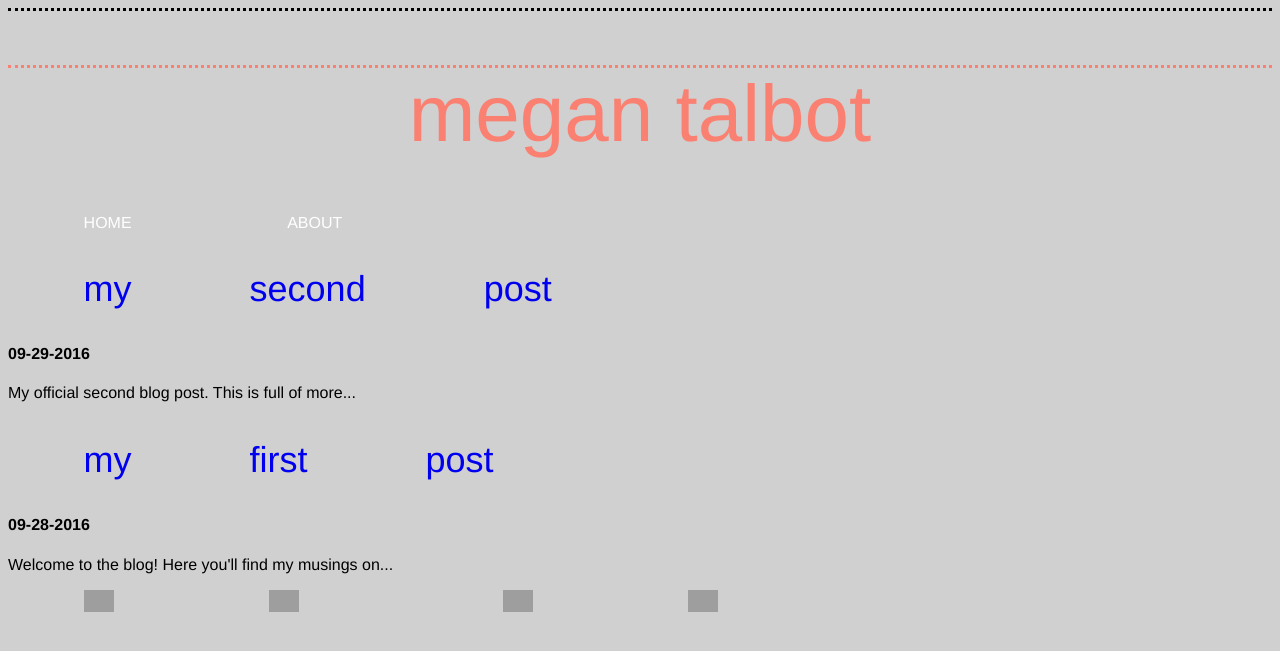
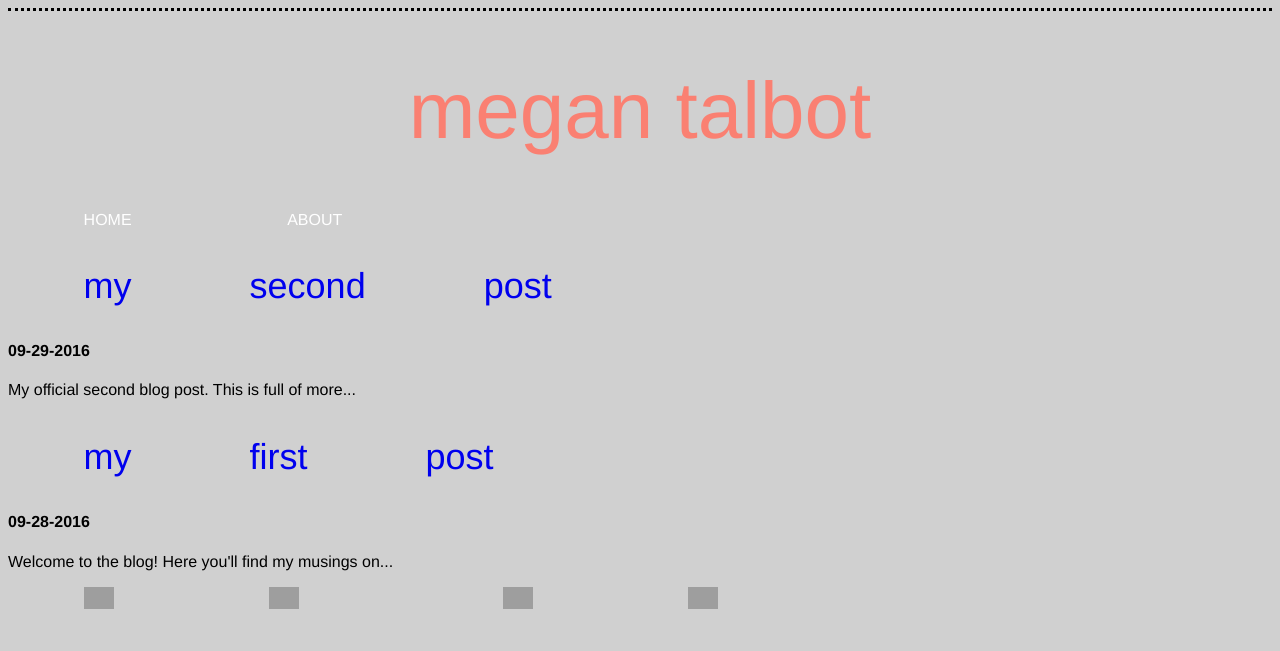
Before and after one commit to meganft/meganft.github.io, a Jekyll site: the page built from index.html, in a window 1280 px wide. Shown: the top 651 px of the page. Built offline with Jekyll 4.4.1, drawn with Linux system fonts in a browser that asks for light colours; grey boxes are pictures that could not be loaded.

Commit message:
Change link styles

```diff
--- a/_includes/header.html
+++ b/_includes/header.html
@@ -8,8 +8,8 @@
 <body>
   <h1>{{ site.title }}</h1>
   <div>
-      <a style="color:white; font-size: 1em" href="/">HOME</a></li>
-      <a style="color:white; font-size: 1em" href="/about.html">ABOUT</a></li>
+      <a style="color:white; font-size: 1em; align:center" href="/">HOME</a></li>
+      <a style="color:white; font-size: 1em; align:center" href="/about.html">ABOUT</a></li>
     </ul>
   </div>
   <div class="container">
--- a/css/styles.css
+++ b/css/styles.css
@@ -10,7 +10,6 @@
 
 title {
   color: #fa8072;
-  border-top-style: dotted;
   font-family: Helvetica;
   font-weight: lighter;
   text-align: center;
@@ -19,7 +18,6 @@
 
 h1 {
   color: #fa8072;
-  border-top-style: dotted;
   font-family: Helvetica;
   font-weight: lighter;
   text-align: center;
@@ -66,7 +64,6 @@
   color: #fa8072;
 }
 
-
 #about-text {
   font: Helvetica;
   font-weight: lighter;
```
